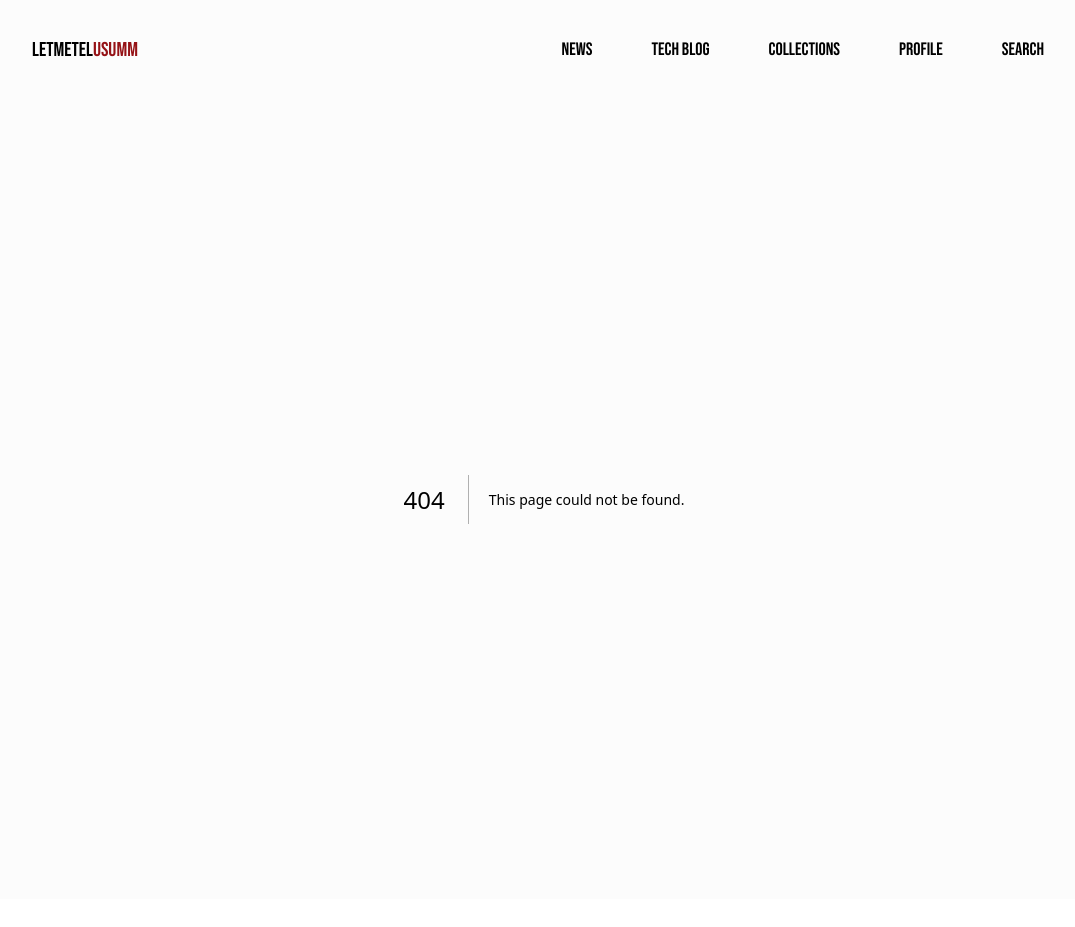
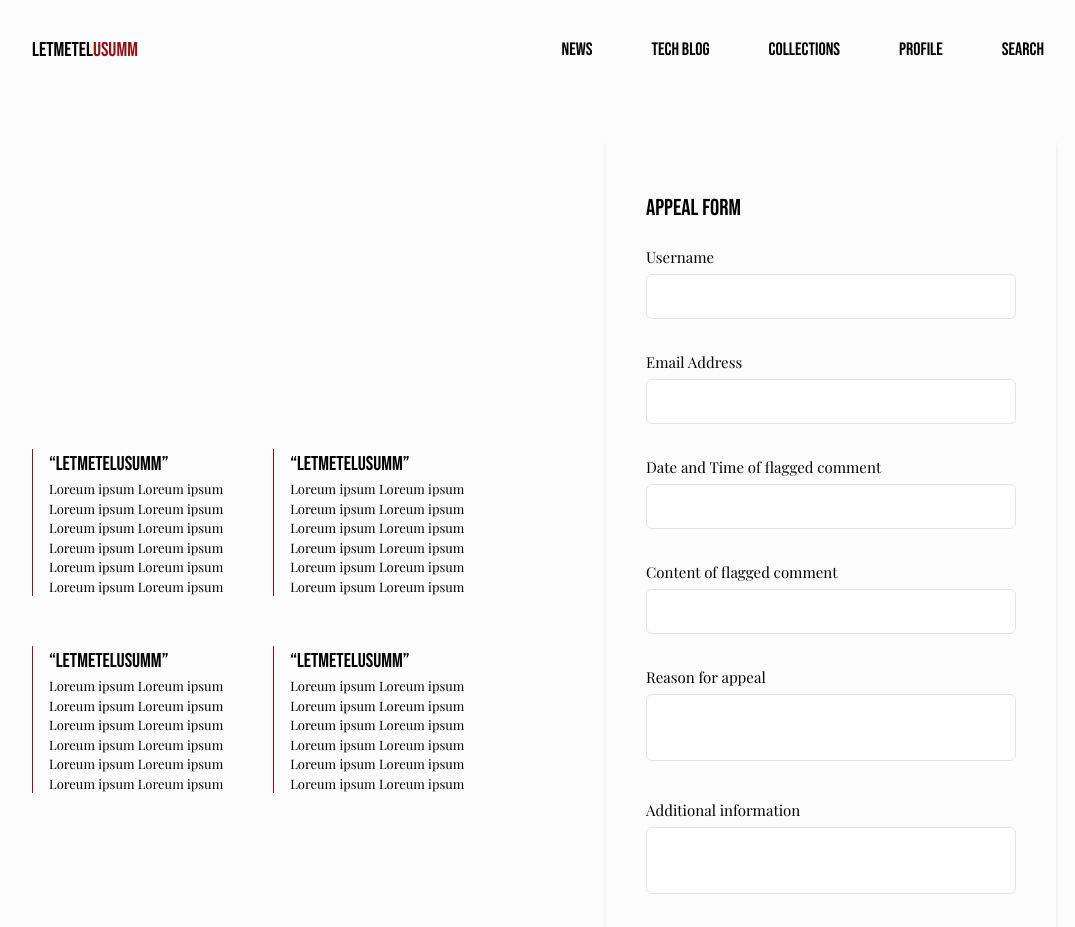
Before and after one commit to Preshstiks/letmetelusumm, a Next.js app: page /appeal_form in a window 1280 px wide. Before the commit this address had no page. Shown: the top 927 px of the page, without its empty margins (96-1171 px from the left). Before the commit the page ends 899 px from the top, so only its background shows below. Built offline with nearby package versions, Linux system fonts and the light colour scheme.

Commit message:
first commit

```diff
--- /dev/null
+++ b/components/FinalWarning.js
@@ -0,0 +1,25 @@
+const FinalWarning = () => {
+  return (
+    <div className="font-playfair">
+      <div>
+        <div>
+          <h1 className="font-bebas text-red text-[25px]">Final warning!!!</h1>
+        </div>
+        <div>
+          <p>Your comment was flagged again.</p>
+        </div>
+        <div>
+          <p>Three strikes now.</p>
+        </div>
+        <div>
+          <p>Be careful, one more means a temporary suspension.</p>
+        </div>
+        <div>
+          <h1 className="font-bebas text-[25px] uppercase">Appeal Option</h1>
+        </div>
+      </div>
+    </div>
+  );
+};
+
+export default FinalWarning;
--- /dev/null
+++ b/components/Oops.js
@@ -0,0 +1,22 @@
+const Oops = () => {
+  return (
+    <div className="font-playfair">
+      <div>
+        <div>
+          <h1 className="font-bebas text-red text-[25px]">Oops!!</h1>
+        </div>
+        <div>
+          <p>
+            Your comment has been flagged for inappropriate language. Let's keep
+            it positive. Second warning!!—watch your language
+          </p>
+        </div>
+        <div>
+          <h1 className="font-bebas text-[25px]">Appeal Option</h1>
+        </div>
+      </div>
+    </div>
+  );
+};
+
+export default Oops;
--- /dev/null
+++ b/components/Suspended.js
@@ -0,0 +1,19 @@
+const Suspended = () => {
+  return (
+    <div className="font-playfair">
+      <div>
+        <div>
+          <p>Account temporarily suspended due to repeated violations. </p>
+        </div>
+        <div>
+          <p>We prioritize a safe and respectful space. </p>
+        </div>
+        <div>
+          <p>Contact support for concerns.</p>
+        </div>
+      </div>
+    </div>
+  );
+};
+
+export default Suspended;
--- /dev/null
+++ b/components/ThankYou.js
@@ -0,0 +1,25 @@
+const ThankYou = () => {
+  return (
+    <div className="font-playfair">
+      <div>
+        <div>
+          <h1 className="font-bebas text-[25px]">THANK YOU</h1>
+        </div>
+        <div>
+          <p>Our team will review your case and get back to you shortly.</p>
+        </div>
+        <div>
+          <p>
+            We appreciate your patience as we ensure a fair and respectful
+            community for all users.
+          </p>
+        </div>
+        <div>
+          <p>If you have urgent concerns, please contact our support team.</p>
+        </div>
+      </div>
+    </div>
+  );
+};
+
+export default ThankYou;
--- /dev/null
+++ b/components/Warning.js
@@ -0,0 +1,25 @@
+const Warning = () => {
+  return (
+    <div className="font-playfair">
+      <div>
+        <div>
+          <h1 className="font-bebas text-[25px] text-red">WARNING</h1>
+        </div>
+        <div>
+          <p>Your recent comment may violate our guidelines.</p>
+        </div>
+        <div>
+          <p>
+            Please review and adjust your tone to maintain a positive and
+            respectful environment.
+          </p>
+        </div>
+        <div>
+          <p>This is your first warning!.</p>
+        </div>
+      </div>
+    </div>
+  );
+};
+
+export default Warning;
--- /dev/null
+++ b/pages/appeal_form.js
@@ -0,0 +1,103 @@
+import Letmetelusumm from "@/components/letmetelusumm";
+
+const AppealForm = () => {
+  return (
+    <div className="bg-dime w-full flex select-none mt-[40px] pb-[100px] items-center justify-between">
+      <div>
+        <div className="grid grid-cols-2 gap-[50px]">
+          <Letmetelusumm />
+          <Letmetelusumm />
+          <Letmetelusumm />
+          <Letmetelusumm />
+        </div>
+      </div>
+      <div className="bg-dime shadow-md p-10 w-[450px]">
+        <h1 className="font-bebas py-3 text-black text-[23px]">APPEAL FORM</h1>
+        <form className="font-playfair text-[15px]">
+          <div className="pb-6">
+            <div className="pt-2 pb-1.5">
+              <label className="">Username</label>
+            </div>
+            <div>
+              <input
+                className="px-4 py-2.5 outline-none border border-gray rounded-md w-full"
+                type="text"
+                name="username"
+              />
+            </div>
+          </div>
+          <div className="pb-6">
+            <div className="pt-2 pb-1.5">
+              <label className="">Email Address</label>
+            </div>
+            <div>
+              <input
+                className="px-4 py-2.5 outline-none border border-gray rounded-md w-full"
+                type="email"
+                name="email"
+              />
+            </div>
+          </div>
+          <div className="pb-6">
+            <div className="pt-2 pb-1.5">
+              <label className="">Date and Time of flagged comment</label>
+            </div>
+            <div>
+              <input
+                className="px-4 py-2.5 outline-none border border-gray rounded-md w-full"
+                type="text"
+                name="date_time"
+              />
+            </div>
+          </div>
+          <div className="pb-6">
+            <div className="pt-2 pb-1.5">
+              <label className="">Content of flagged comment</label>
+            </div>
+            <div>
+              <input
+                className="px-4 py-2.5 outline-none border border-gray rounded-md w-full"
+                type="text"
+                name="content"
+              />
+            </div>
+          </div>
+          <div className="pb-6">
+            <div className="pt-2 pb-1.5">
+              <label className="">Reason for appeal</label>
+            </div>
+            <div>
+              <textarea
+                rows={2}
+                className="px-4 py-2.5 outline-none border border-gray rounded-md w-full resize-none"
+                name="reason"
+              />
+            </div>
+          </div>
+          <div className="pb-6">
+            <div className="pt-2 pb-1.5">
+              <label>Additional information</label>
+            </div>
+            <div>
+              <textarea
+                rows={2}
+                className="px-4 py-2.5 outline-none border border-gray rounded-md w-full resize-none"
+                name="additional"
+              />
+            </div>
+            <div className="flex items-center gap-3 py-6">
+              <input type="checkbox" />
+              <p>
+                I agree to the community guidelines and commit to respectful
+                communication
+              </p>
+            </div>
+          </div>
+          <button className="p-3 bg-[#D9D9D9] rounded-md w-full">Submit</button>
+        </form>
+      </div>
+    </div>
+  );
+};
+
+export default AppealForm;
```
